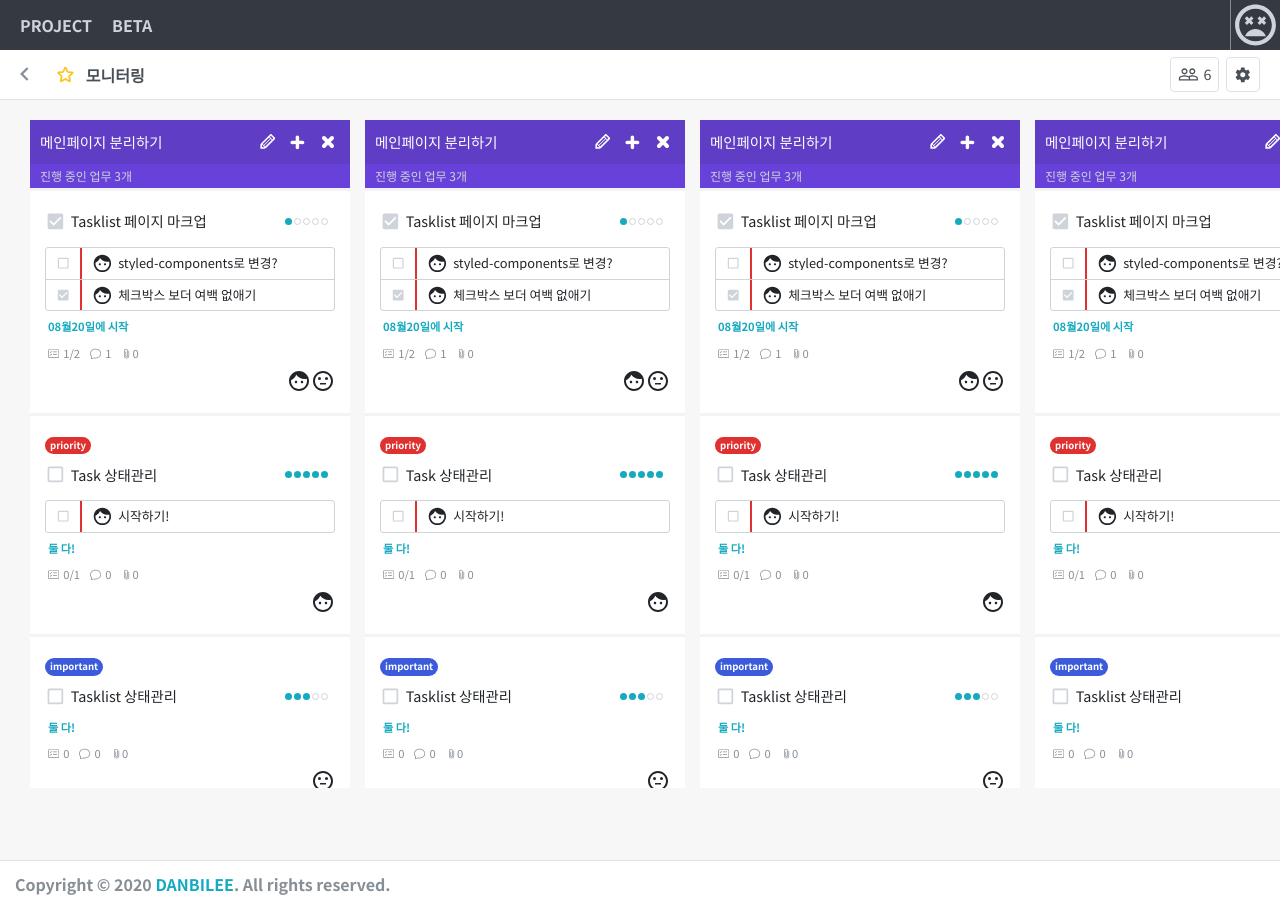
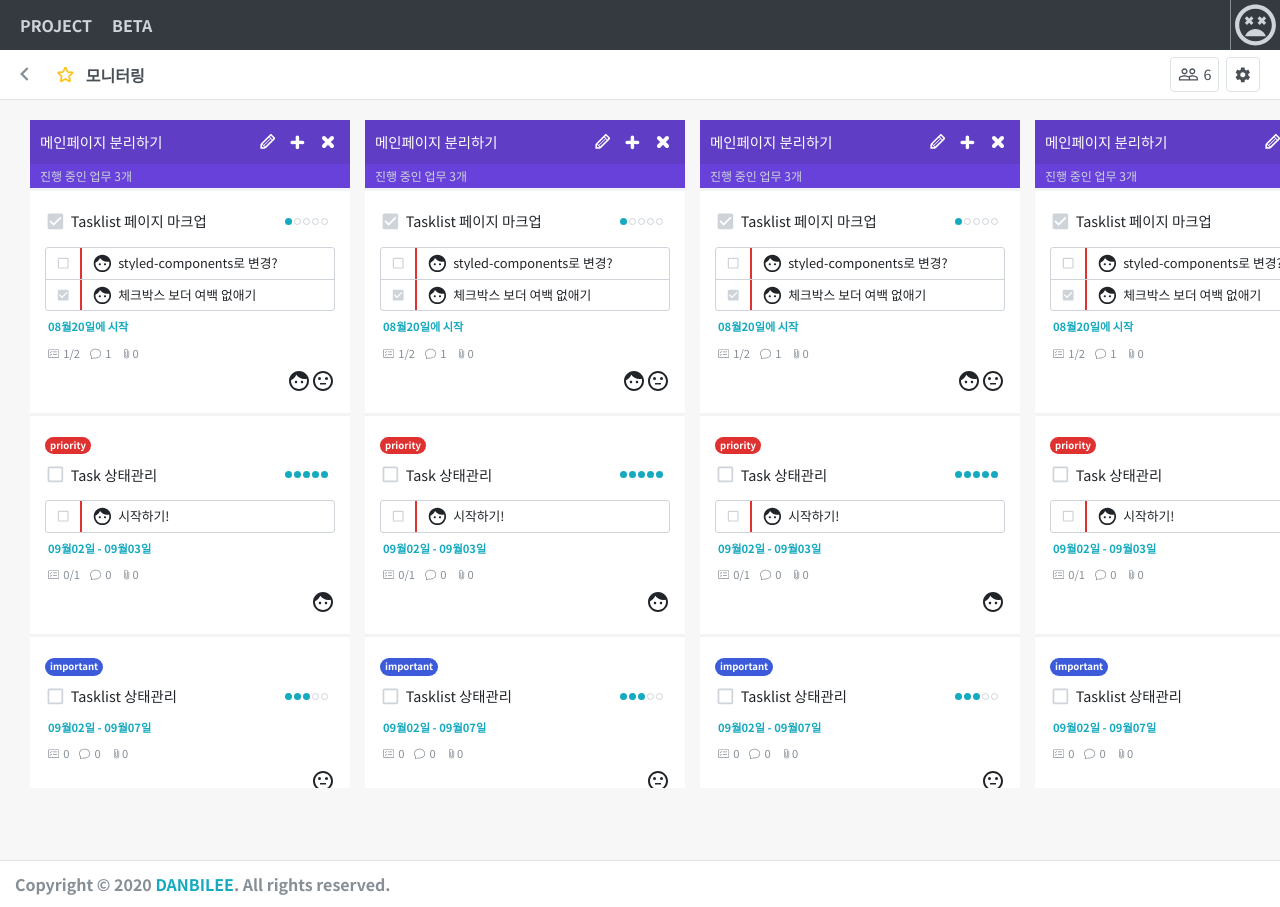
Before and after one commit to danbiilee/clone-task-world, a React (Create React App) app: page / in a window 1280 px wide. Shown: the top 907 px of the page. Built offline with nearby package versions, Linux system fonts and the light colour scheme.

Commit message:
[FEAT] #2 : 시작/마감일(기한) 수정 완료

```diff
--- a/src/components/Deadline/Deadline.js
+++ b/src/components/Deadline/Deadline.js
@@ -1,5 +1,8 @@
 import React from 'react';
+import classNames from 'classnames';
 import './Deadline.scss';
+
+const today = new Date().toISOString().substring(0, 10);
 
 const strToDate = str => {
   // str = yyyy-mm-dd
@@ -9,37 +12,42 @@ const strToDate = str => {
   return new Date(yy, mm - 1, dd);
 };
 
+/*
+  1. 시작일만 있는 경우: ~에 시작
+  2. 마감일만 있는 경우
+    a. 마감일 안 지난 경우: ~에 마감
+    b. 마감일 지난 경우: 마감일 ~일 지남
+  3. 둘 다 있는 경우
+    a. 마감일 안 지난 경우: 시작일 - 마감일
+    b. 마감일 지난 경우: 마감일 ~일 지남
+*/
 const handleDeadline = (stDt, endDt) => {
-  const today = new Date().toISOString().substring(0, 10);
   const start = stDt && `${stDt.substring(5, 7)}월${stDt.substring(8)}일`;
   const end = endDt && `${endDt.substring(5, 7)}월${endDt.substring(8)}일`;
   let result = '';
-  /*
-    1. 시작일만 있는 경우: ~에 시작
-    2. 마감일만 있는 경우
-      a. 마감일 안 지난 경우: ~에 마감
-      b. 마감일 지난 경우: 마감일 ~일 지남
-    3. 둘 다 있는 경우
-      a. 마감일 안 지난 경우: 시작일 - 마감일
-      b. 마감일 지난 경우: 마감일 ~일 지남
-  */
+
   if (end && today > endDt) {
-    console.log(strToDate(today) - strToDate(endDt));
-    //return `마감일 ${}일 지남`;
+    const diff = (strToDate(today) - strToDate(endDt)) / (1000 * 60 * 60 * 24);
+    return `마감일 ${diff}일 지남`;
   }
+
   if (start && !end) {
     result = `${start}에 시작`;
   } else if (!start && end) {
     result = `${end}에 마감`;
   } else {
-    result = `둘 다!`;
+    result = `${start} - ${end}`;
   }
-
   return result;
 };
 
 const Deadline = ({ stDt, endDt }) => {
-  return <div className="Deadline">{handleDeadline(stDt, endDt)}</div>;
+  const isOver = endDt && today > endDt ? true : false; // 기한 지남 여부
+  return (
+    <div className={classNames('Deadline', { isOver: isOver })}>
+      {handleDeadline(stDt, endDt)}
+    </div>
+  );
 };
 
 export default Deadline;
--- a/src/components/Deadline/Deadline.scss
+++ b/src/components/Deadline/Deadline.scss
@@ -6,4 +6,7 @@
   color: $cyan;
   font-size: 0.7rem;
   font-weight: bold;
+  &.isOver {
+    color: $red;
+  }
 }
--- a/src/components/checklist/Checklist.js
+++ b/src/components/checklist/Checklist.js
@@ -3,7 +3,6 @@ import { MdCheckBoxOutlineBlank, MdCheckBox, MdFace } from 'react-icons/md';
 import './Checklist.scss';
 
 const Checklist = ({ chkList }) => {
-  chkList.map(item => console.log(item.id));
   return (
     <div className="Checklist">
       {chkList.map(item => (
```
